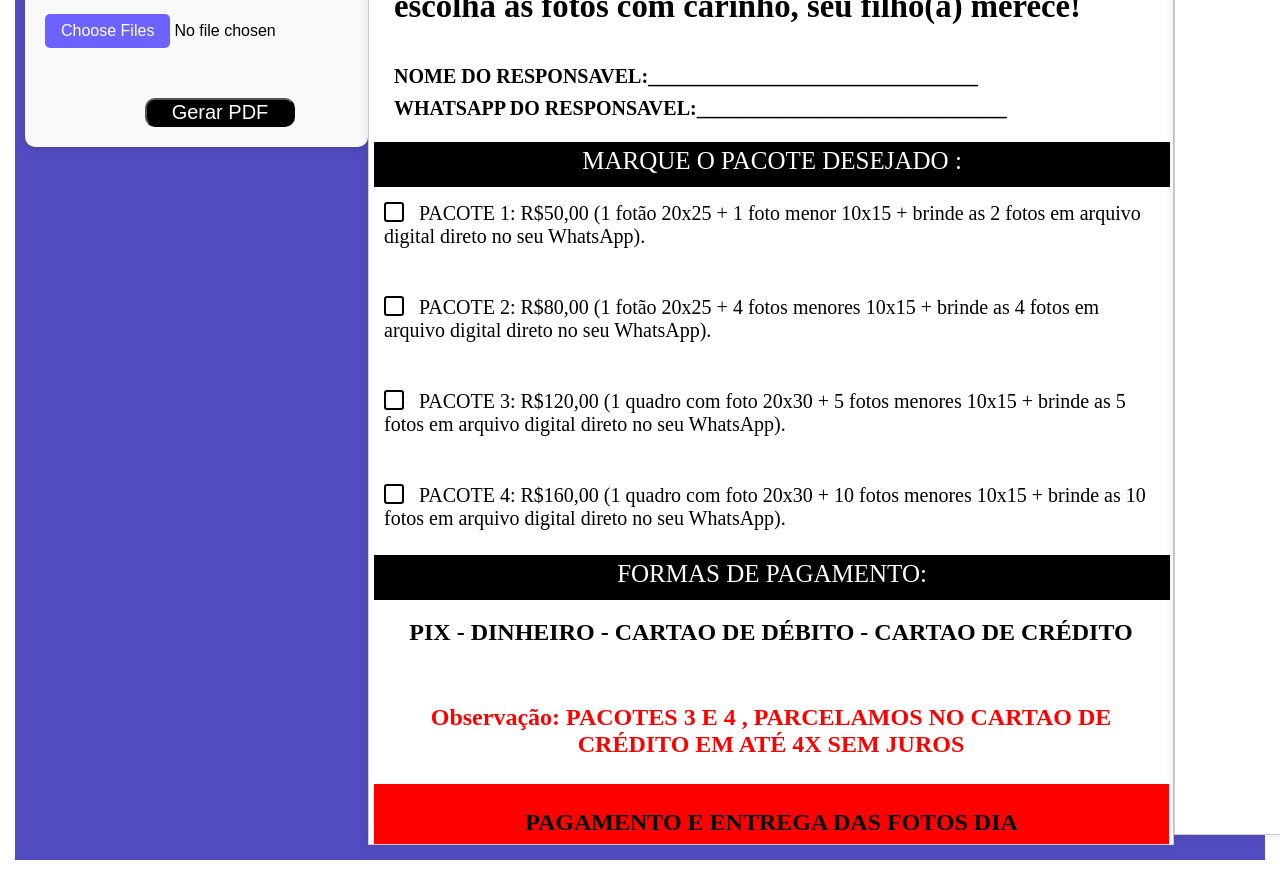
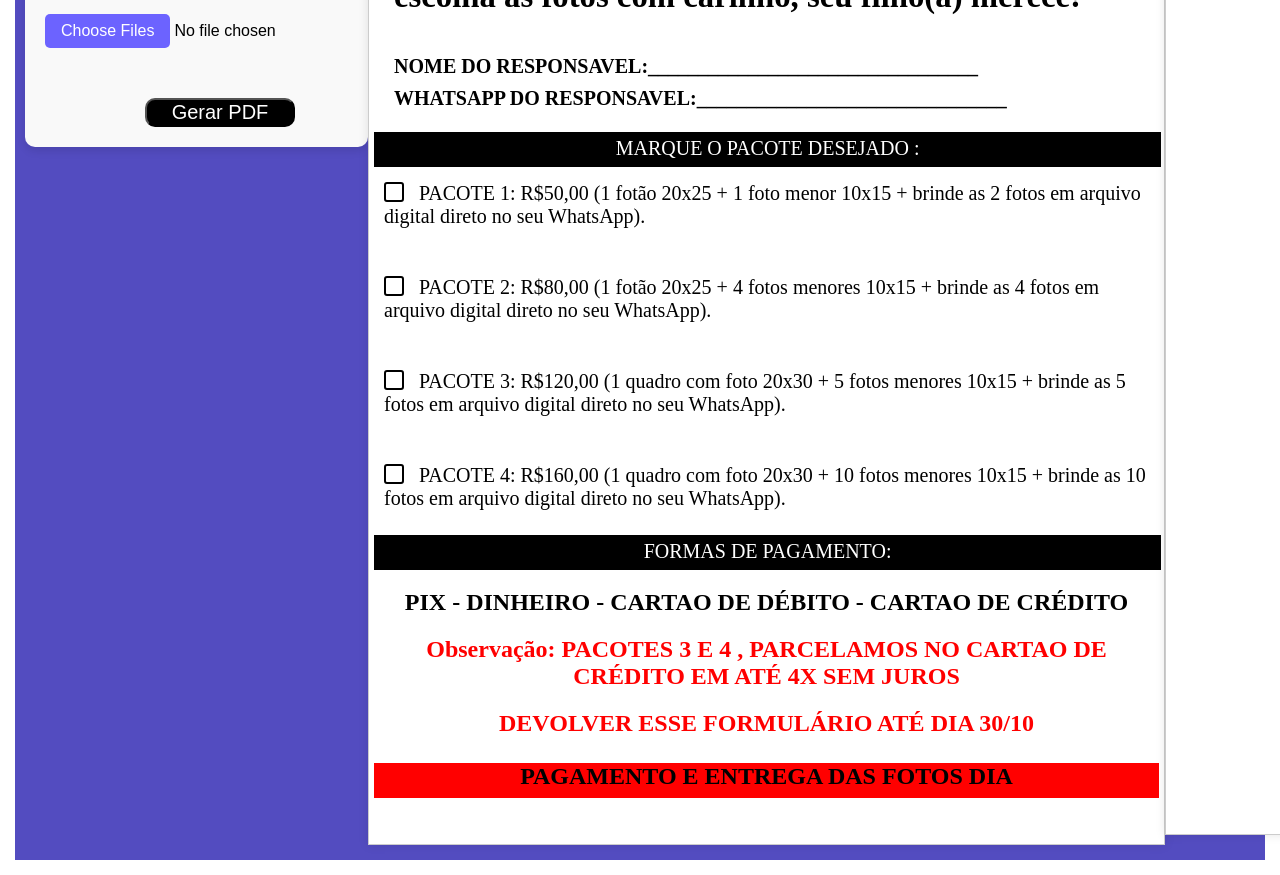
Before and after one commit to leandro-bsf/Gabarito_fotos, a React (Create React App) app: page / in a window 1280 px wide. Shown: the part 320-1195 px from the top of the page. Built offline with nearby package versions, Linux system fonts and the light colour scheme.

Commit message:
ajuste roda pe

```diff
--- a/src/App.css
+++ b/src/App.css
@@ -41,12 +41,12 @@
   background-color: rgb(0, 0, 0);
   width: 99%;
  color: white;
-  height: 35px;
+  height: 25px;
   margin-top: 15px;
  padding: 5px;
   text-align: center;
   font-family: 'Montserrat' ;
-  font-size: 25px;
+  font-size: 20px;
 }
 .nav_meio_texto{
   font-family: 'Montserrat' ;
@@ -60,12 +60,13 @@
 }
 .roda_pes{
   width: 785px;
-  height: 50px;
+  height: 35px;
   background-color: red;
   bottom: -6px;
+
   align-items: center;
   text-align: center;
-  padding: 5px;
+  margin: 2 auto;
 
   position: relative;
 }
--- a/src/App.js
+++ b/src/App.js
@@ -242,9 +242,12 @@ const handleImageLogo = (e) => {
               <div className='Div_pagamento_text'>
               <h2>PIX - DINHEIRO - CARTAO DE DÉBITO - CARTAO DE CRÉDITO</h2>
               {/* <h2>{form_pagamento}</h2> */}
-              <br/>
+
               <h2 style={{ color: 'red'}}>Observação:  PACOTES 3 E 4 , PARCELAMOS NO CARTAO DE CRÉDITO EM   ATÉ 4X SEM JUROS
+
               </h2>
+
+              <h2  style={{ color: 'red'}}>DEVOLVER ESSE FORMULÁRIO ATÉ DIA 30/10</h2>
               {/* <h2>{text_complementar}</h2> */}
               </div>
 
```
